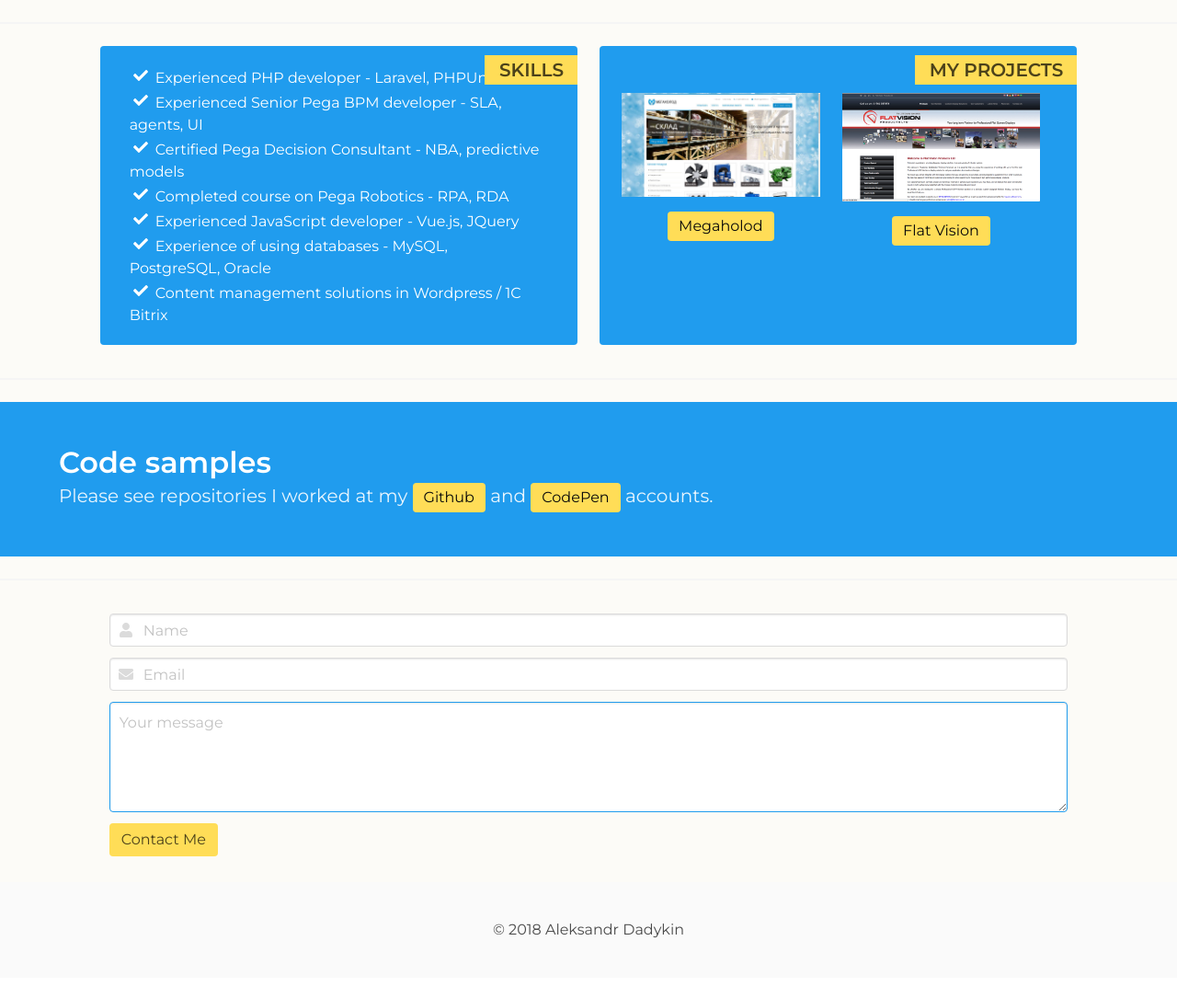
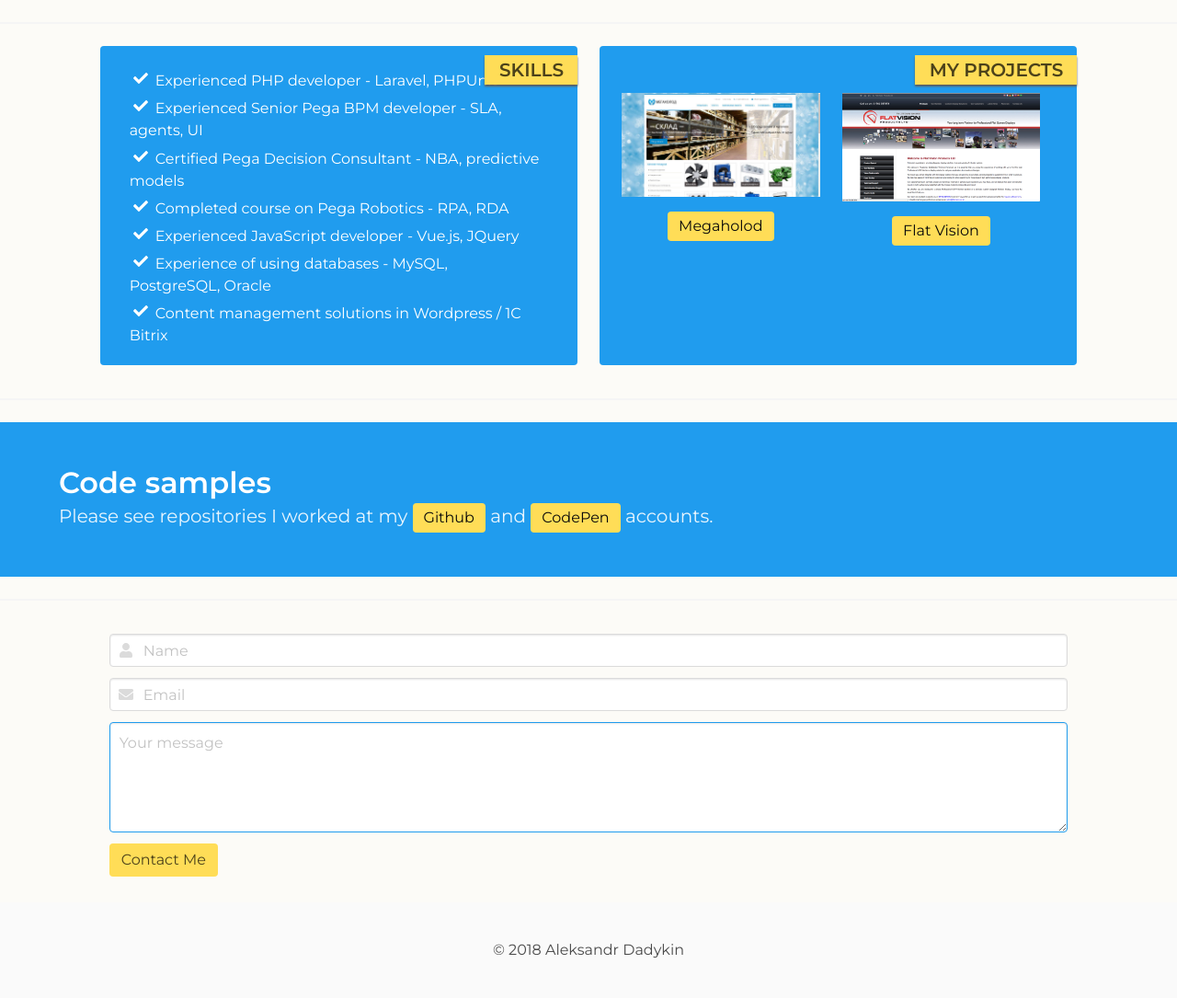
Before and after one commit to cetrix13/cetrix13.github.io, a Jekyll site: the page built from index.html, in a window 1280 px wide. Shown: the part 409-1494 px from the top of the page at 92% size. Built offline with Jekyll 4.4.1, drawn with Linux system fonts in a browser that asks for light colours; nearby versions of some CDN libraries; before the commit the page ends 1472 px from its top, so only the background shows below that.

Commit message:
Add shadow for tags, adjust offset

```diff
--- a/_includes/page.html
+++ b/_includes/page.html
@@ -1,9 +1,9 @@
 <hr>
 <div class="columns">
-  <div class="column is-10 is-offset-1">
+  <div class="column is-10 is-offset-1-tablet">
       <div class="tile is-ancestor">
         <div class="tile is-parent">
-          <article class="tile is-child notification is-info has-ribbon">
+          <div class="tile is-child notification is-info has-ribbon">
               <div class="ribbon is-medium is-warning"><span class="is-uppercase has-text-weight-semibold">Skills</span></div>
                 <ul class="skills-list">
                   <li><span class="icon"><i class="fas fa-check"></i></span> Experienced PHP developer - Laravel, PHPUnit</li>
@@ -14,10 +14,10 @@
                   <li><span class="icon"><i class="fas fa-check"></i></span> Experience of using databases - MySQL, PostgreSQL, Oracle</li>
                   <li><span class="icon"><i class="fas fa-check"></i></span> Content management solutions in Wordpress / 1C Bitrix</li>
                 </ul>
-          </article>
+          </div>
         </div>
           <div class="tile is-parent">
-            <article class="tile is-child notification is-info has-ribbon">
+            <div class="tile is-child notification is-info has-ribbon">
               <div class="ribbon is-medium is-warning"><span class="is-uppercase has-text-weight-semibold">My Projects</span></div>
               <div class="columns" style="margin-top:1.2rem;">
                 <div class="column is-6">
@@ -34,7 +34,7 @@
                   </figure>
                 </div>
               </div>
-            </article>
+            </div>
           </div>
       </div>
   </div></div>
--- a/_sass/_mystyles.sass
+++ b/_sass/_mystyles.sass
@@ -24,6 +24,9 @@
   list-style: none !important
   margin-left: 0.5rem !important
 
+.skills-list li
+  margin-top: 0.2em
+
 // Backround video
 .fullscreen-bg
   position: relative
--- a/_sass/extensions/ribbon.sass
+++ b/_sass/extensions/ribbon.sass
@@ -38,6 +38,7 @@
   padding-right: 0.75em
   text-align: center
   white-space: nowrap
+  box-shadow: 0px 2px 2px 0px #5d5b5b
   position: absolute
   top: .5em
   right: 0
```
